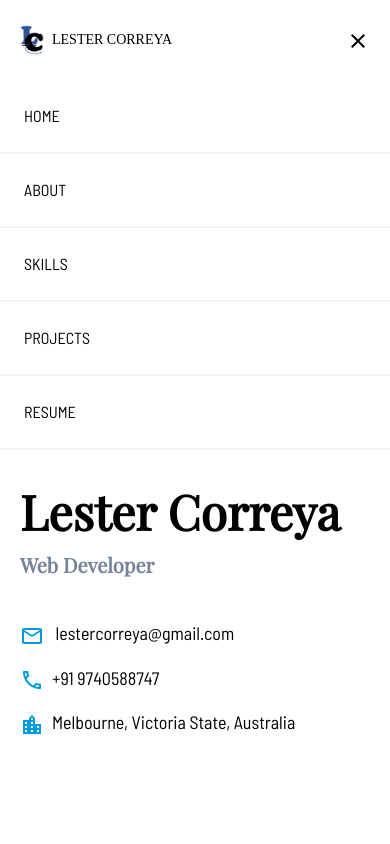
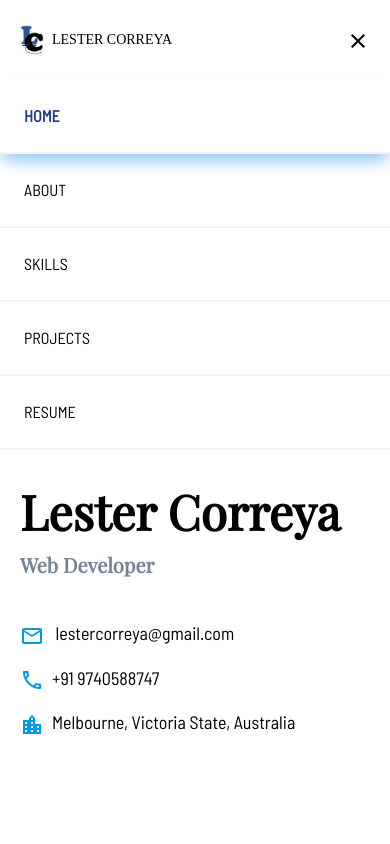
Before and after one commit to lestercorreya/Portfolio, a Next.js app: page / in a window 390 px wide. Both pictures are taken after a click on the element 358 px from the left and 39 px from the top of the page. Shown: the top 844 px of the page. Built offline with nearby package versions, Linux system fonts and the light colour scheme; a web font is replaced by a local one.

Commit message:
click functionality added to all section headers

```diff
--- a/components/AboutSection.js
+++ b/components/AboutSection.js
@@ -4,7 +4,7 @@ const AboutSection = (props) => {
   const { setRefs } = props
 
   return (
-    <div className='w-screen p-5 min-h-regularScreen flex flex-col justify-center md:px-10 lg:px-48 md:p-6 bg-background/[0.9]' ref={(node) => setRefs(node, "about")}>
+    <div className='w-screen p-5 min-h-regularScreen flex flex-col justify-center md:px-10 lg:px-48 md:p-6 bg-background/[0.9] relative' ref={(node) => setRefs(node, "about")}>
       <div className='text-primary mb-4 font-semibold md:text-lg md:mb-6'>About me</div>
       <div className='text-4xl font-primary mb-14 font-extrabold lg:text-5xl lg:mb-24'>I am an enthusiastic web developer based in New York, with a rich experience of over 6 years in website & product design.</div>
       <div className='md:flex'>
--- a/components/Header.js
+++ b/components/Header.js
@@ -4,10 +4,15 @@ import logo from "../public/static/images/logo.png"
 import { Menu, Close } from '@mui/icons-material'
 
 const Header = (props) => {
-  const { sections, sectionTitles, sectionInView } = props
+  const { sections, sectionTitles, sectionInView, handleSectionHeaderClick } = props
   const menuHighlightedStyles = { color: "rgb(30 58 138)", fontWeight: "bolder", boxShadow: "0 10px 15px -3px #93c5fd" }
 
   const [isMenuOpen, setIsMenuOpen] = useState(false)
+
+  const sectionHeaderClickHandler = (section) => {
+    setIsMenuOpen(false)
+    handleSectionHeaderClick(section)
+  }
 
   return (
     <div className='h-20 px-5 md:px-10 lg:px-48 flex justify-between items-center fixed top-0 w-full z-20 bg-white'>
@@ -24,14 +29,14 @@ const Header = (props) => {
       <ul className={`${isMenuOpen ? "block" : "hidden"} w-full absolute left-0 top-full bg-white lg:hidden`}>
         {sections.map(section => {
           return (
-            <li className={`border-b-2 border-gray-100 p-6 md:px-12`} key={section}>{sectionTitles[section]}</li>
+            <li className={`border-b-2 border-gray-100 p-6 md:px-12`} style={sectionInView === section ? menuHighlightedStyles : {}} key={section} onClick={() => sectionHeaderClickHandler(section)}>{sectionTitles[section]}</li>
           )
         })}
       </ul>
       <ul className='hidden lg:flex text-lg items-center'>
         {sections.map(section => {
           return (
-            <li className={`ml-10 px-2 py-1 rounded-lg transition-shadow hover:font-semibold hover:cursor-pointer hover:shadow-lg hover:text-blue-900 hover:shadow-blue-300`} key={section} style={sectionInView === section ? menuHighlightedStyles : {}}>{sectionTitles[section]}</li>
+            <li className={`ml-10 px-2 py-1 rounded-lg transition-shadow hover:font-semibold hover:cursor-pointer hover:shadow-lg hover:text-blue-900 hover:shadow-blue-300`} key={section} style={sectionInView === section ? menuHighlightedStyles : {}} onClick={() => handleSectionHeaderClick(section)}>{sectionTitles[section]}</li>
           )
         })}
       </ul>
--- a/pages/index.js
+++ b/pages/index.js
@@ -84,13 +84,23 @@ export default function Home() {
     }
   }
 
-  const hello = () => {
-    skillsRef.current.scrollIntoView({ behavior: "smooth", block: "end" })
+  const handleSectionHeaderClick = (sectionHeader) => {
+    if (sectionHeader === "home") {
+      homeRef.current.scrollIntoView({ behavior: "smooth" })
+    } else if (sectionHeader === "about") {
+      aboutRef.current.scrollIntoView({ behavior: "smooth" })
+    } else if (sectionHeader === "skills") {
+      skillsRef.current.scrollIntoView({ behavior: "smooth" })
+    } else if (sectionHeader === "projects") {
+      projectsRef.current.scrollIntoView({ behavior: "smooth" })
+    } else if (sectionHeader === "resume") {
+      resumeRef.current.scrollIntoView({ behavior: "smooth" })
+    }
   }
 
   return (
     <div className='overflow-x-hidden'>
-      <Header sections={sections} sectionTitles={sectionTitles} sectionInView={sectionInView} />
+      <Header sections={sections} sectionTitles={sectionTitles} sectionInView={sectionInView} handleSectionHeaderClick={handleSectionHeaderClick} />
       <FixedBackground homeInView={homeInView} />
       <HomeSection setRefs={setRefs} />
       <AboutSection setRefs={setRefs} />
@@ -98,7 +108,6 @@ export default function Home() {
       <ProjectsSection setRefs={setRefs} projectsInView={projectsInView} />
       <ResumeSection setRefs={setRefs} resumeInView={resumeInView} />
       <FooterSection />
-      <div onClick={hello}>click me</div>
     </div >
   )
 }
```
